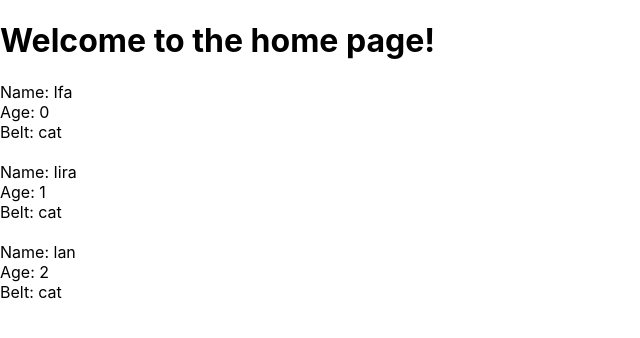
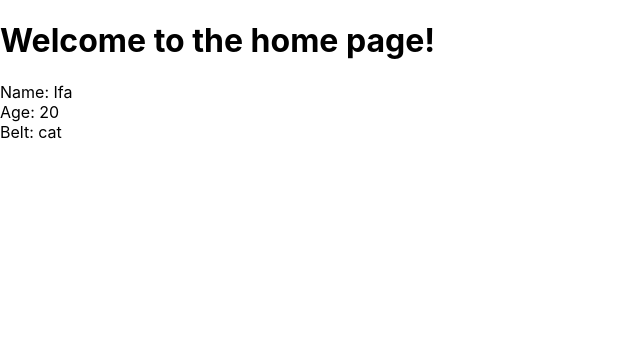
Before and after one commit to AliAzlan1/react_netninja_follow, a React (Create React App) app in the folder myapp/: page / in a window 1280 px wide. Shown: the top 338 px of the page, without its empty margins (0-640 px from the left). Built offline with nearby package versions, Linux system fonts and the light colour scheme; the HTML template or start-up script is replaced by a standard one.

Commit message:
Lesson 16: learnt conditional outputting, using if then else and ternary operator and lastly merged conditional statement in return function

```diff
--- a/myapp/src/App.js
+++ b/myapp/src/App.js
@@ -4,8 +4,8 @@ import Ninjas from './Ninjas'
 class App extends React.Component {
   state = {
     ninjas: [
-      { name:'Ifa', age:0, belt:'cat', id:1 },
-      { name:'Iira', age:1, belt:'cat', id:2 },
+      { name:'Ifa', age:20, belt:'cat', id:1 },
+      { name:'Iira', age:5, belt:'cat', id:2 },
       { name:'lan', age:2, belt:'cat', id:3 },
     ]
   }
--- a/myapp/src/Ninjas.js
+++ b/myapp/src/Ninjas.js
@@ -1,20 +1,47 @@
 import React from 'react';
 
-const Ninjas = (props) => { //we can get rid of line 4 just by getting 'props' directly in 'ninjas' by declaring function argument as ({ninjas})
+const Ninjas = (props) => {
     const {ninjas} = props;
-    const ninjaList = ninjas.map(ninja=> {
+    // const ninjaList = ninjas.map(ninja=> { //same thing defined below using ternary operator, must use return in last to parse this
+    //     if( ninja.age>5 ){
+    //         return(
+    //             <div className="ninja" key={ ninja.id } >
+    //                 <div>Name: { ninja.name } </div>
+    //                 <div>Age: { ninja.age } </div>
+    //                 <div>Belt: { ninja.belt } </div>
+    //                 <br></br>
+    //             </div>
+    //         )
+    //     } else {
+    //         return null;
+    //     }
+    // })
+
+    // const ninjaList = ninjas.map(ninja=> { //directly using this in return function
+    //     return ninja.age>5 ? (
+    //         <div className="ninja" key={ ninja.id } >
+    //                 <div>Name: { ninja.name } </div>
+    //                 <div>Age: { ninja.age } </div>
+    //                 <div>Belt: { ninja.belt } </div>
+    //                 <br></br>
+    //             </div>
+    //     ) : (null);
+    // });
+
     return(
+        <div className="ninja-list">
+            {
+                ninjas.map(ninja=> {
+                    return ninja.age>5 ? (
                         <div className="ninja" key={ ninja.id } >
                             <div>Name: { ninja.name } </div>
                             <div>Age: { ninja.age } </div>
                             <div>Belt: { ninja.belt } </div>
                             <br></br>
                         </div>
-        )
+                    ) : (null);
                 })
-    return(
-        <div className="ninja-list">
-            { ninjaList }
+            }
         </div>
     )
 }
```
Lines whose indentation alone changed are shown as unchanged.
